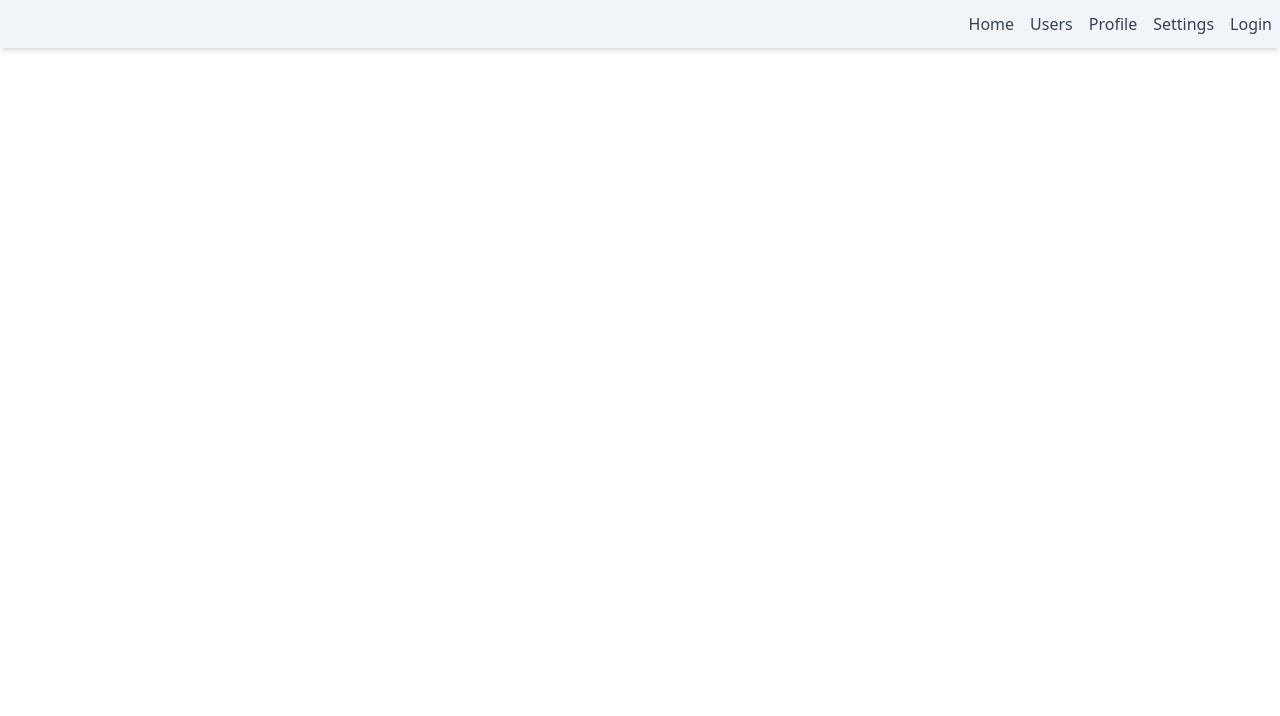
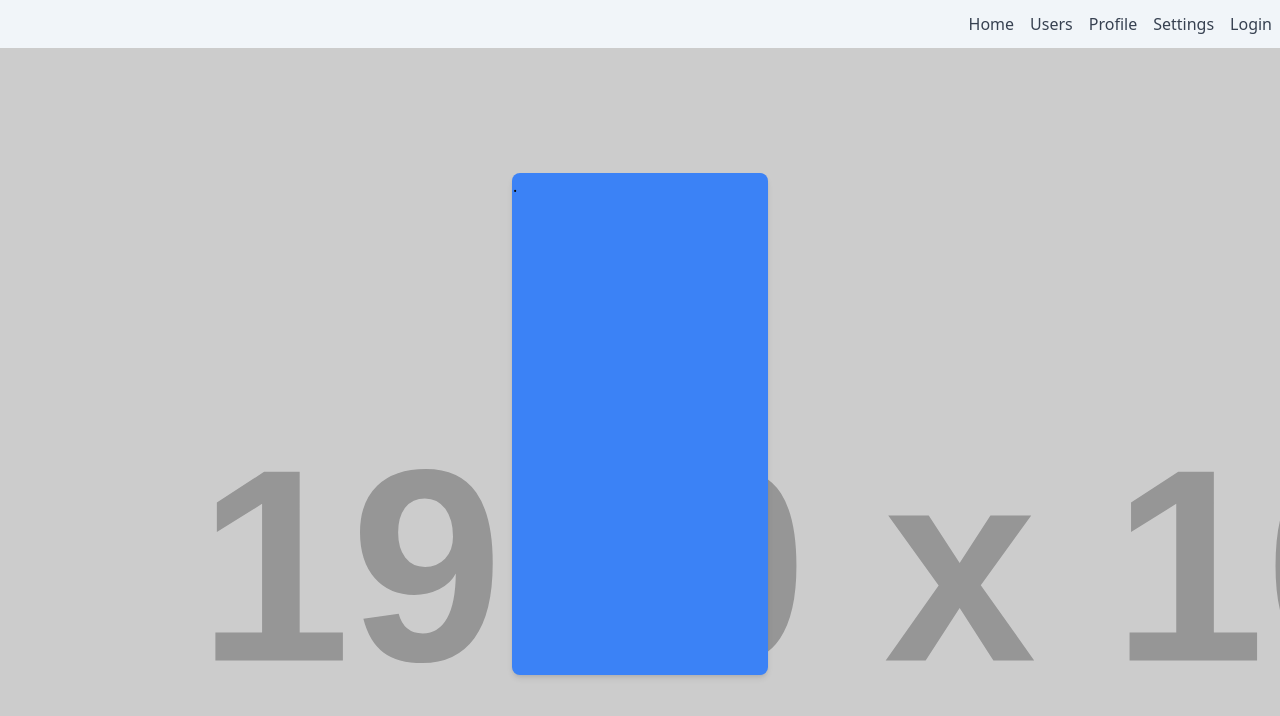
Before and after one commit to Steve-Morales/e-hub, a React (Create React App) app: page /login in a window 1280 px wide. Shown: the top 716 px of the page. Built offline with nearby package versions, Linux system fonts and the light colour scheme.

Commit message:
background image too large

```diff
--- a/src/views/Login.jsx
+++ b/src/views/Login.jsx
@@ -5,6 +5,13 @@ export default function Login(){
     return(
         <>
             <Navbar />
+
+            <div className="flex flex-col items-center justify-center w-screen h-[calc(100vh-3rem)] bg-[url('https://placehold.co/1920x1080')]">
+
+                <div className="bg-blue-500 border border-transparent rounded-lg shadow-md w-2/3 sm:w-1/2 md:w-1/3 lg:w-1/4 xl:w-1/5 h-3/5 sm:h-2/3">
+                    .
+                </div>
+            </div>
         </>
     )
 }
```
